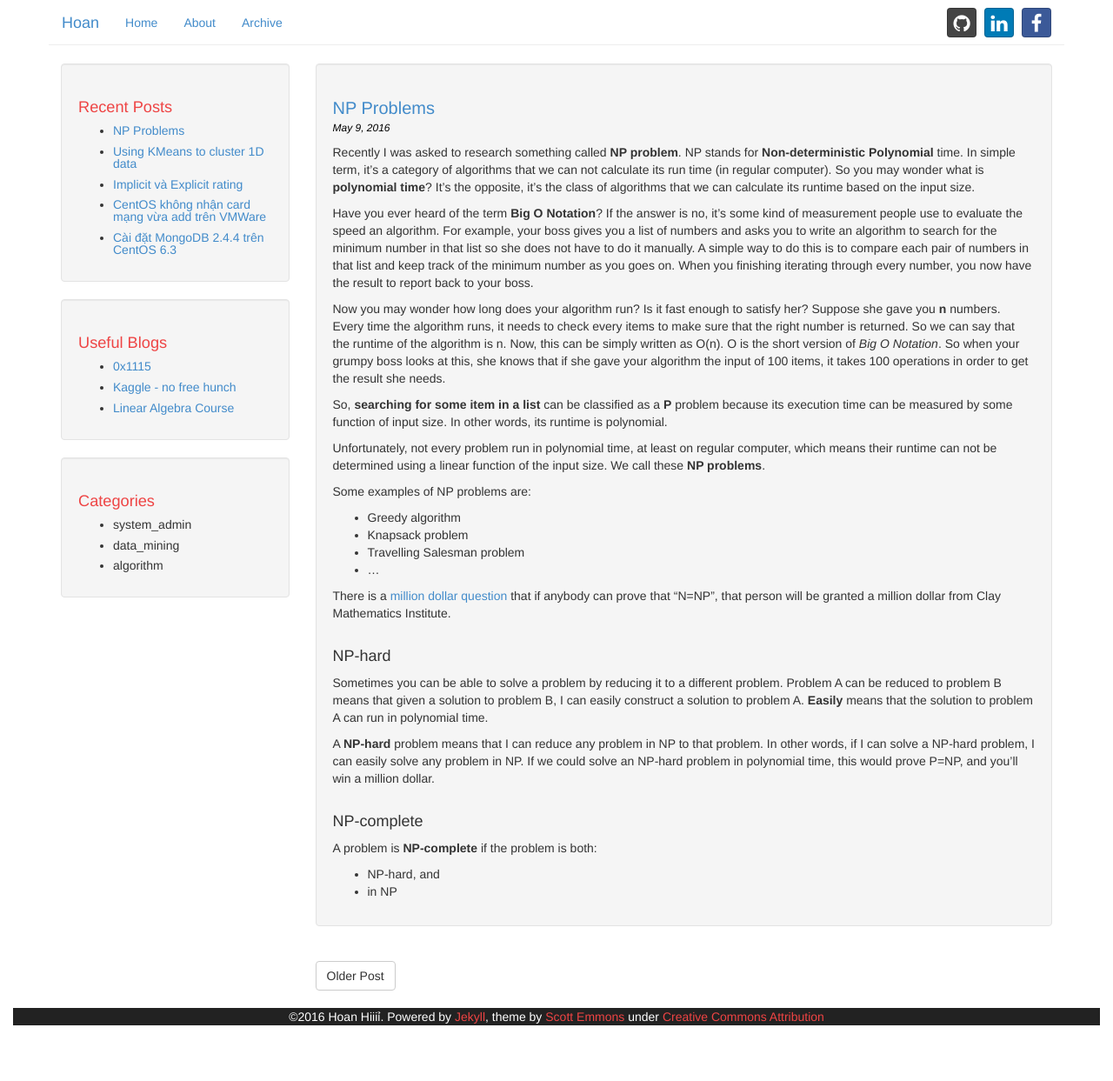
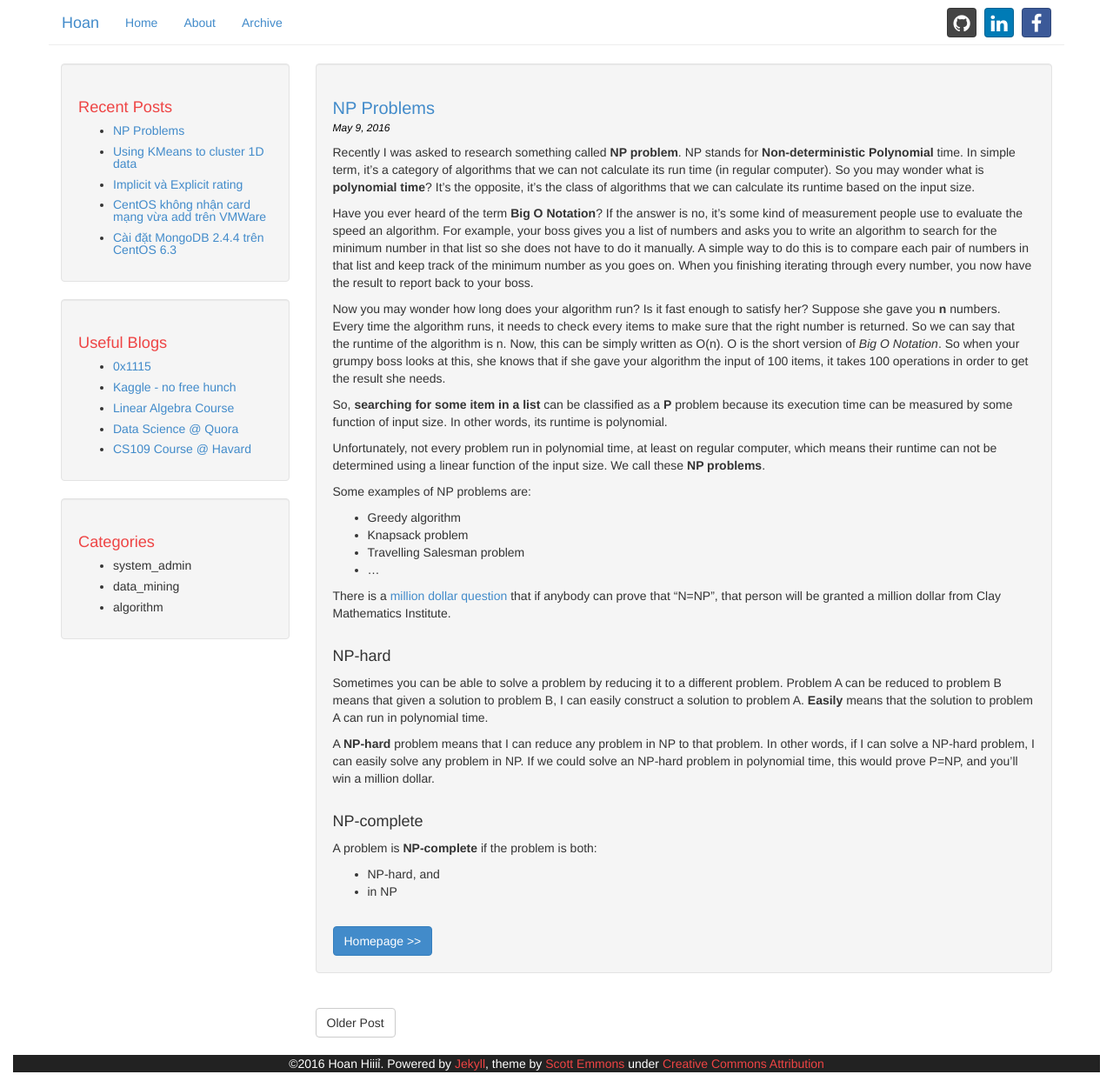
Before and after one commit to hoanvu/hoanvu.github.io, a Jekyll site: the page built from _posts/2016-05-09-np-problems.md, in a window 1280 px wide. Shown: the whole page at 87% size. Built offline with Jekyll 4.4.1, drawn with Linux system fonts in a browser that asks for light colours; before the commit the page ends 1189 px from its top, so only the background shows below that.

Commit message:
change homepage and post design

```diff
--- a/_includes/header.html
+++ b/_includes/header.html
@@ -3,7 +3,7 @@
 
 <head>
     <meta charset="UTF-8">
-    <title>Hoan</title><!-- {{ site.name }} -->
+    <title>Học Data Science</title><!-- {{ site.name }} -->
     <meta name="viewport" content="width=device-width, initial-scale=1.0">
     <script src="{{ site.baseurl }}/js/jquery.min.js"></script>
     <script src="{{ site.baseurl }}/js/bootstrap.min.js"></script>
--- a/_includes/links-list.html
+++ b/_includes/links-list.html
@@ -3,4 +3,6 @@
   <li><a href="https://blog.0x1115.org/" target="_blank">0x1115</a></li>
   <li><a href="http://blog.kaggle.com/" target="_blank">Kaggle - no free hunch</a></li>
   <li><a href="https://www.khanacademy.org/math/linear-algebra" target="_blank">Linear Algebra Course</a></li>
+  <li><a href="https://www.quora.com/topic/Data-Science" target="_blank">Data Science @ Quora</a></li>
+  <li><a href="http://cs109.github.io/2015/" target="_blank">CS109 Course @ Havard</a></li>
 </ul>
--- a/_layouts/post.html
+++ b/_layouts/post.html
@@ -19,6 +19,8 @@
             {% endif %}
             <div class="post-content">
             {{ content }}
+            <br>
+            <a class="btn btn-primary" href="{{ site.url }}">Homepage >></a>
             </div>
             {% if page.comments %}
                 {% if site.disqus != '' %}
--- a/index.html
+++ b/index.html
@@ -17,7 +17,10 @@
             {% endif %}
         {% endif %}
         <div class="content">
-            {{ post.content }}
+            {{ post.content | strip_html | truncate:200 }}
+            {% if post.content | size > 200 %}
+              &nbsp;&nbsp;&nbsp; <em><a href="{{ site.baseurl}}{{ post.url }}">Read more >></a></em>
+            {% endif %}
         </div>
     </div>
 </div>
```
